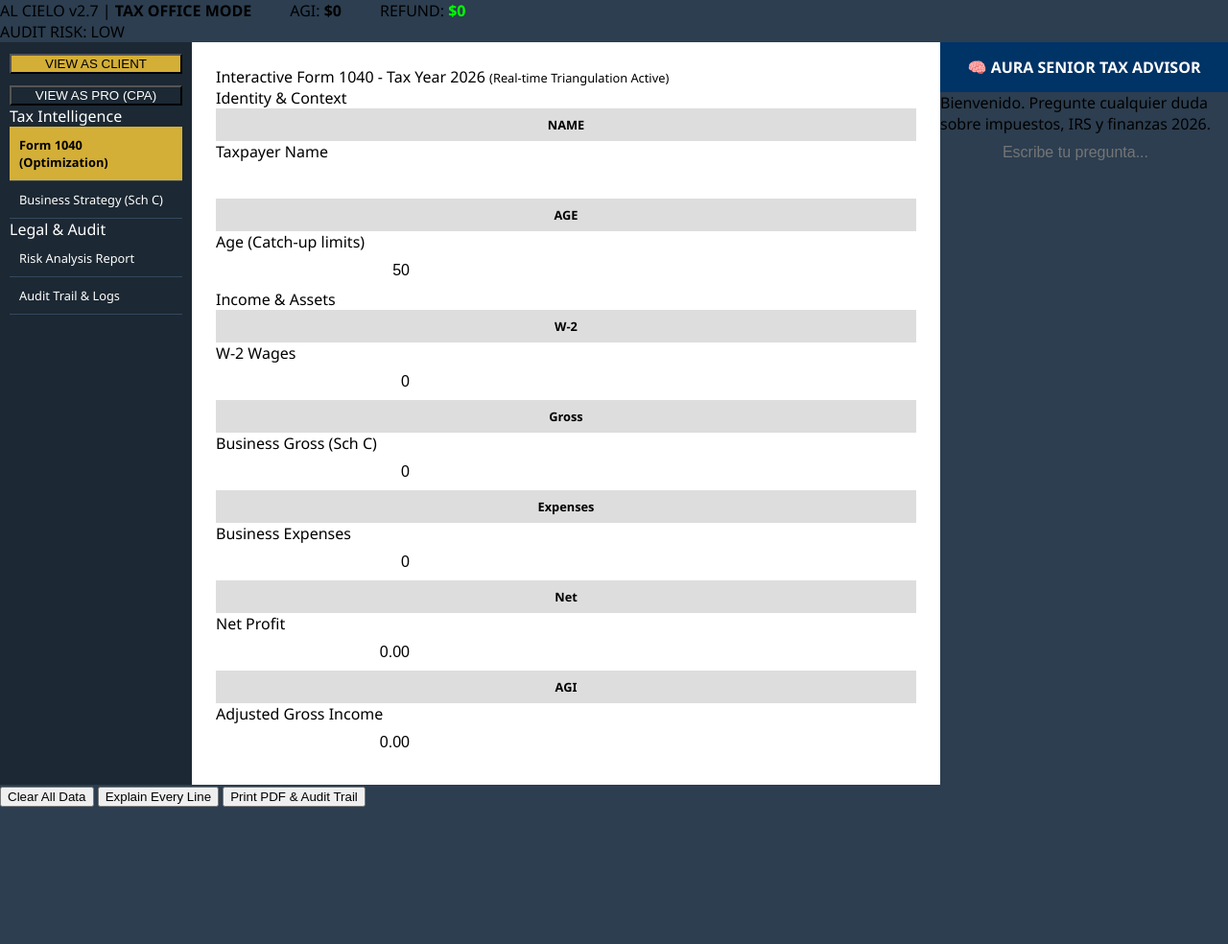
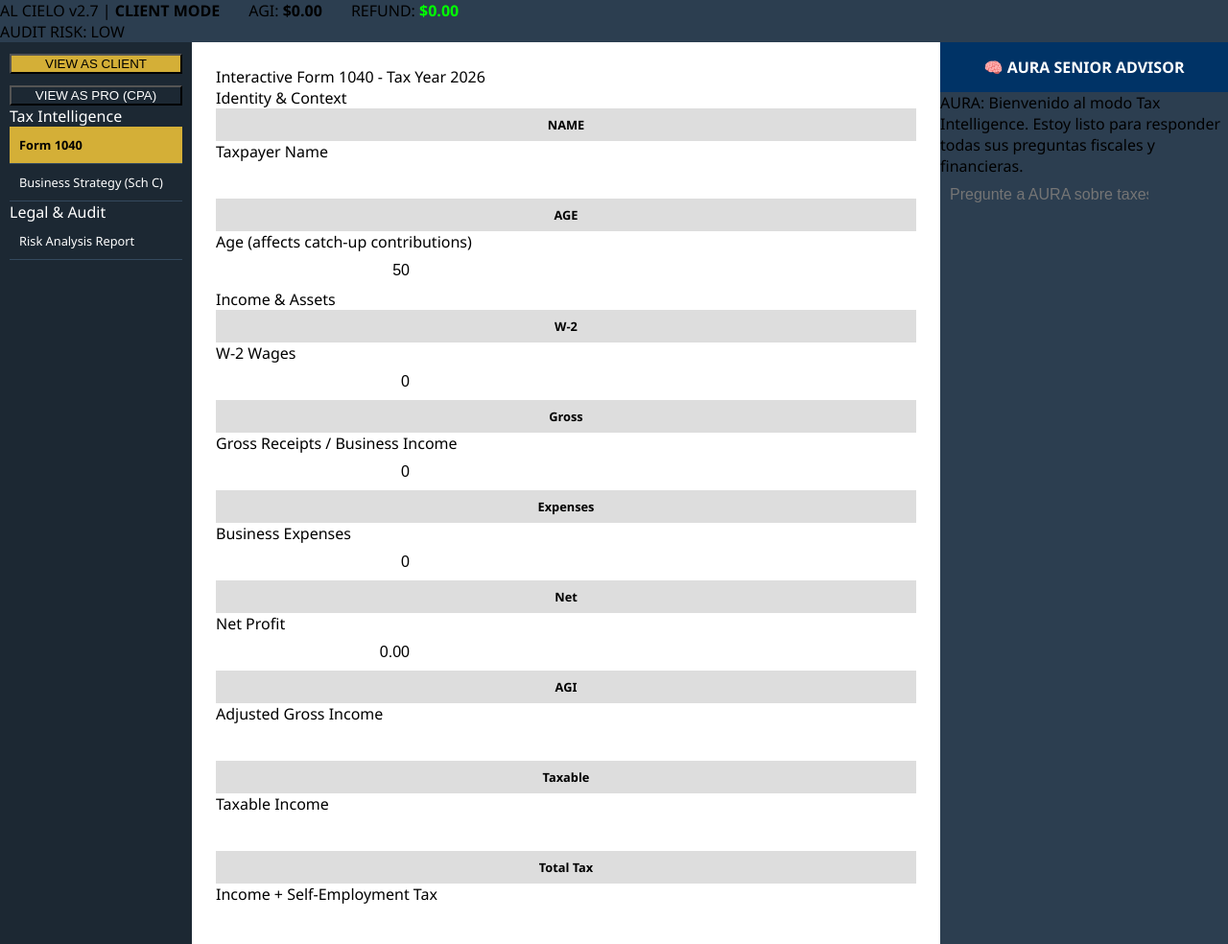
Before and after one commit to mayroga/TAX-MAYKEL, a website: page index.html in a window 1280 px wide. Shown: the top 984 px of the page at 96% size. Before the commit the page ends 841 px from the top, so only its background shows below. Drawn offline with Linux system fonts and the light colour scheme.

Commit message:
Update index.html

```diff
--- a/index.html
+++ b/index.html
@@ -10,82 +10,131 @@
 </head>
 <body>
 
-<!-- Header -->
 <div class="dashboard-header">
-    <div style="display: flex; gap: 40px; align-items: center;">
-        <span>AL CIELO v2.7 | <b id="client-view">TAX OFFICE MODE</b></span>
+    <div style="display:flex; gap:30px; align-items:center;">
+        <span>AL CIELO v2.7 | <b id="client-view">CLIENT MODE</b></span>
         <span>AGI: <b id="top-agi">$0.00</b></span>
-        <span>REFUND: <b id="top-refund" style="color: #00FF00;">$0.00</b></span>
+        <span>REFUND: <b id="top-refund" style="color:#00FF00;">$0.00</b></span>
     </div>
     <div id="risk-box" class="risk-badge risk-low">AUDIT RISK: LOW</div>
 </div>
 
 <div class="main-layout">
-    <!-- Sidebar -->
+
 <aside class="sidebar">
     <div class="mode-selector">
-            <button style="width: 100%; background: var(--gold); margin-bottom: 10px;" onclick="switchMode('Client')">VIEW AS CLIENT</button>
-            <button style="width: 100%; background: var(--drake-blue); color: white;" onclick="switchMode('CPA')">VIEW AS PRO (CPA)</button>
+        <button style="width:100%; background:var(--gold); margin-bottom:10px;" onclick="switchMode('Client')">VIEW AS CLIENT</button>
+        <button style="width:100%; background:var(--drake-blue); color:white;" onclick="switchMode('CPA')">VIEW AS PRO (CPA)</button>
     </div>
+
     <div class="nav-grp">Tax Intelligence</div>
-        <div class="nav-item active" onclick="tab('1040')">Form 1040 (Optimization)</div>
+    <div class="nav-item active" onclick="tab('1040')">Form 1040</div>
     <div class="nav-item" onclick="tab('schc')">Business Strategy (Sch C)</div>
     <div class="nav-grp">Legal & Audit</div>
     <div class="nav-item" onclick="tab('risk')">Risk Analysis Report</div>
-        <div class="nav-item" onclick="tab('docs')">Audit Trail & Logs</div>
 </aside>
 
-    <!-- Workspace -->
 <main class="workspace">
-        <!-- Form 1040 -->
     <div id="t-1040">
-            <div class="form-header">
-                Interactive Form 1040 - Tax Year 2026
-                <span style="font-size: 0.8rem; font-weight: normal;">(Real-time Triangulation Active)</span>
+        <div class="form-header">Interactive Form 1040 - Tax Year 2026</div>
+
+        <div class="tax-card">
+            <div class="card-header">Identity & Context</div>
+            <div class="tax-row">
+                <div class="ln">NAME</div>
+                <div class="desc">Taxpayer Name</div>
+                <input type="text" id="tax_name" oninput="taxEngine()">
+            </div>
+            <div class="tax-row">
+                <div class="ln">AGE</div>
+                <div class="desc">Age (affects catch-up contributions)</div>
+                <input type="number" id="tax_age" value="50" oninput="taxEngine()">
+            </div>
         </div>
 
         <div class="tax-card">
-                <div class="card-header"><span>Identity & Context</span></div>
-                <div class="tax-row"><div class="ln">NAME</div><div class="desc">Taxpayer Name</div><input type="text" id="tax_name" oninput="taxEngine()"></div>
-                <div class="tax-row"><div class="ln">AGE</div><div class="desc">Age (Catch-up limits)</div><input type="number" id="age" value="50" oninput="taxEngine()"></div>
+            <div class="card-header">Income & Assets</div>
+            <div class="tax-row">
+                <div class="ln">W-2</div>
+                <div class="desc">W-2 Wages</div>
+                <input type="number" id="in-w2" value="0" oninput="taxEngine()">
             </div>
-
-            <div class="tax-card">
-                <div class="card-header"><span>Income & Assets</span></div>
-                <div class="tax-row"><div class="ln">W-2</div><div class="desc">W-2 Wages</div><input type="number" id="in-w2" value="0" oninput="taxEngine()"></div>
-                <div class="tax-row"><div class="ln">Gross</div><div class="desc">Business Gross (Sch C)</div><input type="number" id="in-gross" value="0" oninput="taxEngine()"></div>
-                <div class="tax-row"><div class="ln">Expenses</div><div class="desc">Business Expenses</div><input type="number" id="in-exp" value="0" oninput="taxEngine()"></div>
-                <div class="tax-row"><div class="ln">Net</div><div class="desc">Net Profit</div><input type="number" id="in-net" readonly></div>
-                <div class="tax-row"><div class="ln">AGI</div><div class="desc">Adjusted Gross Income</div><input type="number" id="in-agi" readonly></div>
+            <div class="tax-row">
+                <div class="ln">Gross</div>
+                <div class="desc">Gross Receipts / Business Income</div>
+                <input type="number" id="in-gross" value="0" oninput="taxEngine()">
+            </div>
+            <div class="tax-row">
+                <div class="ln">Expenses</div>
+                <div class="desc">Business Expenses</div>
+                <input type="number" id="in-exp" value="0" oninput="taxEngine()">
+            </div>
+            <div class="tax-row">
+                <div class="ln">Net</div>
+                <div class="desc">Net Profit</div>
+                <input type="number" id="in-net" readonly>
+            </div>
+            <div class="tax-row">
+                <div class="ln">AGI</div>
+                <div class="desc">Adjusted Gross Income</div>
+                <input type="number" id="in-agi" readonly>
+            </div>
+            <div class="tax-row">
+                <div class="ln">Taxable</div>
+                <div class="desc">Taxable Income</div>
+                <input type="number" id="in-taxable" readonly>
+            </div>
+            <div class="tax-row">
+                <div class="ln">Total Tax</div>
+                <div class="desc">Income + Self-Employment Tax</div>
+                <input type="number" id="display-owe" readonly>
+            </div>
         </div>
     </div>
 
-        <!-- Schedule C -->
     <div id="t-schc" class="hidden">
         <div class="form-header">Schedule C - Business Strategy</div>
         <div class="tax-card">
-                <div class="tax-row"><div class="ln">1</div><div class="desc">Gross Receipts</div><input type="number" id="gross" value="0" oninput="taxEngine()"></div>
-                <div class="tax-row"><div class="ln">28</div><div class="desc">Business Expenses</div><input type="number" id="exp" value="0" oninput="taxEngine()"></div>
-                <div class="tax-row"><div class="ln">31</div><div class="desc">Net Profit</div><input type="number" id="in-schc-link" readonly></div>
+            <div class="tax-row">
+                <div class="ln">Gross</div>
+                <div class="desc">Business Gross Receipts</div>
+                <input type="number" id="sc-gross" value="0" oninput="taxEngine()">
+            </div>
+            <div class="tax-row">
+                <div class="ln">Expenses</div>
+                <div class="desc">Business Expenses</div>
+                <input type="number" id="sc-exp" value="0" oninput="taxEngine()">
+            </div>
+            <div class="tax-row">
+                <div class="ln">Net</div>
+                <div class="desc">Net Profit</div>
+                <input type="number" id="sc-net" readonly>
             </div>
         </div>
+    </div>
+
+    <div id="t-risk" class="hidden">
+        <div class="form-header">Audit & Risk Analysis</div>
+        <div id="risk-analysis" style="padding:15px;">All alerts and audit warnings will appear here.</div>
+    </div>
+
 </main>
 
-    <!-- AURA Panel -->
 <aside class="aura-panel">
-        <div class="aura-header">🧠 AURA SENIOR TAX ADVISOR</div>
+    <div class="aura-header">🧠 AURA SENIOR ADVISOR</div>
     <div class="aura-chat" id="aura-chat">
-            <div class="msg">Bienvenido. Pregunte cualquier duda sobre impuestos, IRS y finanzas 2026.</div>
+        <div class="msg">AURA: Bienvenido al modo Tax Intelligence. Estoy listo para responder todas sus preguntas fiscales y financieras.</div>
     </div>
     <div class="aura-input-area">
-            <input type="text" id="aura-query" placeholder="Escribe tu pregunta..." onkeypress="handleAura(event)">
+        <input type="text" id="aura-input" placeholder="Pregunte a AURA sobre taxes, deducciones, IRS..." onkeypress="handleAura(event)">
     </div>
 </aside>
+
 </div>
 
 <div class="footer">
     <button class="btn-delete" onclick="resetSystem()">Clear All Data</button>
-    <button class="btn-doubts" onclick="clearDoubts()">Explain Every Line</button>
+    <button class="btn-doubts" onclick="explainAll()">Explain Every Line</button>
     <button class="btn-print" onclick="window.print()">Print PDF & Audit Trail</button>
 </div>
 
```
Lines whose indentation alone changed are shown as unchanged.
